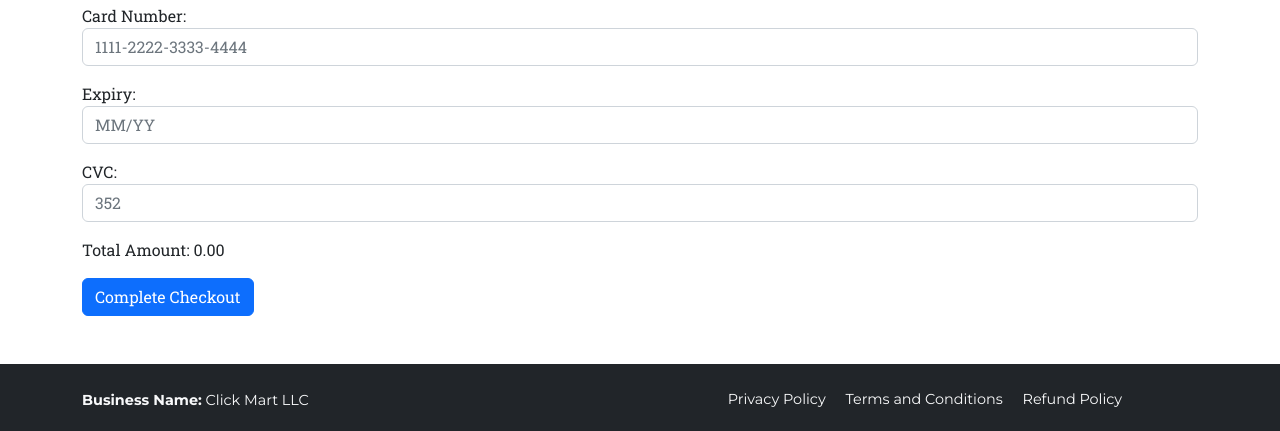
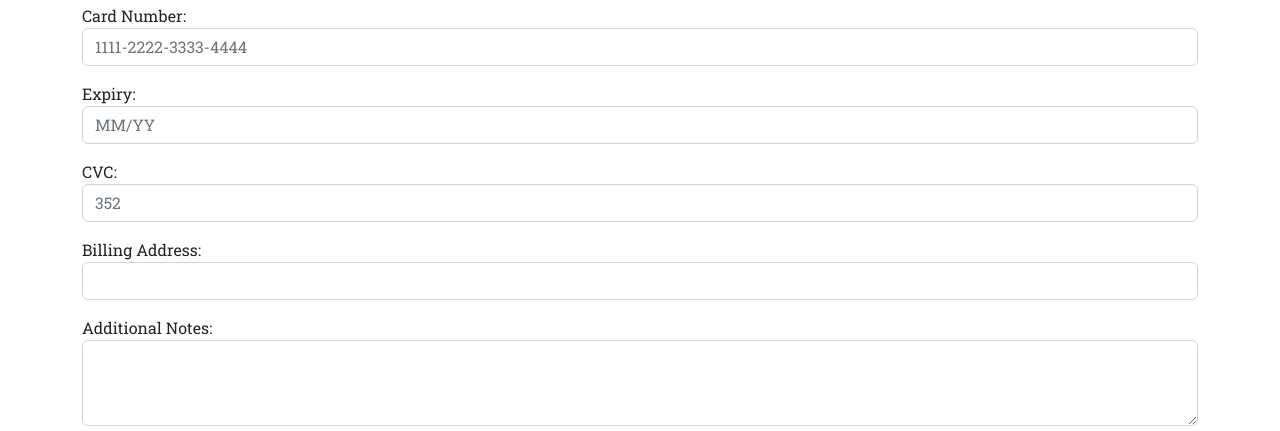
Before and after one commit to hamzabukhariABS/clickmark, a plain HTML site: page checkout.html in a window 1280 px wide. Shown: the part 1088-1519 px from the top of the page. Drawn offline with nearby package versions, Linux system fonts and the light colour scheme.

Commit message:
added notes

```diff
--- a/checkout.html
+++ b/checkout.html
@@ -194,6 +194,27 @@
           />
         </div>
 
+        <!-- billing address -->
+        <div class="form-check mt-3 p-0">
+          <label for="billingAddress"> Billing Address: </label>
+          <input
+            type="text"
+            class="form-control"
+            id="billingAddress"
+            required
+          />
+        </div>
+
+        <!-- Additional notes -->
+        <div class="form-check mt-3 p-0">
+          <label for="additionalNotes"> Additional Notes: </label>
+          <textarea
+            class="form-control"
+            id="additionalNotes"
+            rows="3"
+          ></textarea>
+        </div>
+
         <div class="total-amou mt-3nt mt-3 mb-3 text-lg">
           Total Amount: <span id="totalAmount"></span>
         </div>
--- a/css/custom.css
+++ b/css/custom.css
@@ -91,9 +91,12 @@ header.masthead-secondary {
   border: none;
   font-weight: bold;
   width: 100%;
+  transition: all 0.3s ease-in-out;
 }
 
 .add-to-card-btn:hover {
+  transition: all 0.3s ease-in-out;
+
   background-color: #0d6dfd65;
   color: rgb(46, 46, 46);
   border-radius: 20px;
```
